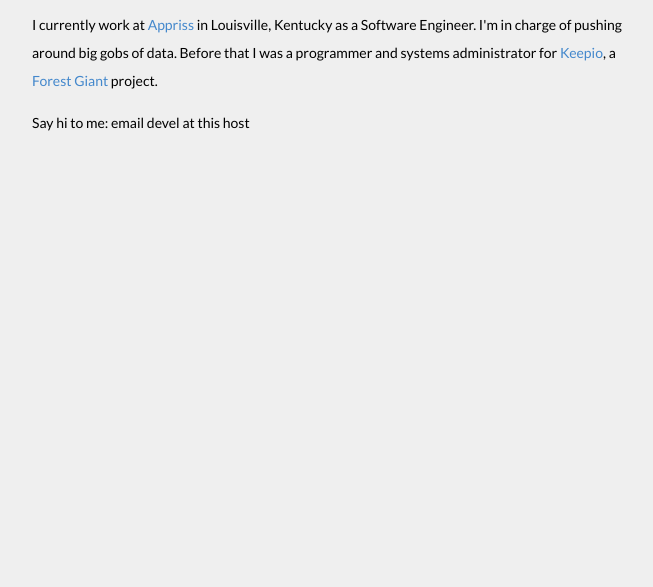
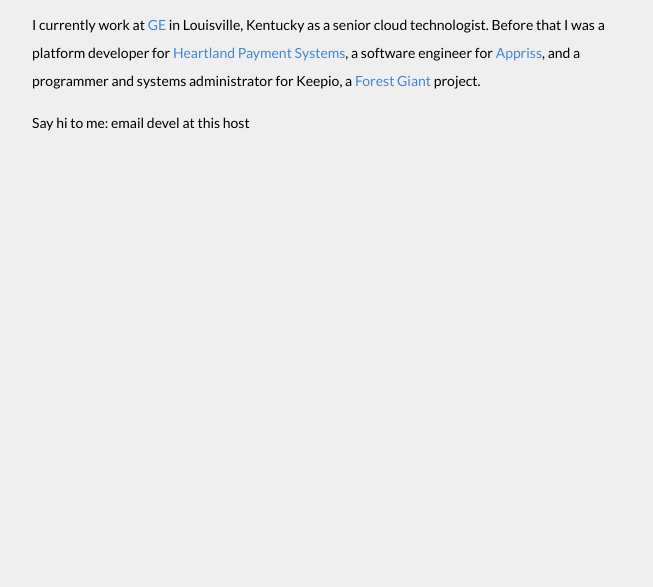
Before and after one commit to owen/owen.github.io, a plain HTML site: page index.html in a window 1280 px wide. Shown: the part 213-800 px from the top of the page, without its empty margins (80-733 px from the left). Drawn offline with Linux system fonts and the light colour scheme.

Commit message:
ge & hpy

```diff
--- a/index.html
+++ b/index.html
@@ -103,7 +103,7 @@
       <h1 itemprop="name">Owen Marshall</h1>
     </header>
     <article>
-      <p>I currently work at <a itemprop="affiliation" href="http://www.appriss.com/">Appriss</a> in <span itemprop="address" itemscope itemtype="http://data-vocabulary.org/Address"><span itemprop="locality">Louisville</span>, <span itemprop="region">Kentucky</span></span> as a <span itemprop="title">Software Engineer</span>. I'm in charge of pushing around big gobs of data. Before that I was a programmer and systems administrator for <a href="http://www.keepio.com/">Keepio</a>, a <a href="http://www.forestgiant.com/">Forest Giant</a> project.</p>
+      <p>I currently work at <a itemprop="affiliation" href="http://www.ge.com/">GE</a> in <span itemprop="address" itemscope itemtype="http://data-vocabulary.org/Address"><span itemprop="locality">Louisville</span>, <span itemprop="region">Kentucky</span></span> as a <span itemprop="title">senior cloud technologist</span>.  Before that I was a platform developer for <a href="http://www.heartlandpaymentsystems.com/">Heartland Payment Systems</a>, a software engineer for <a href="http://www.appriss.com/">Appriss</a>, and a programmer and systems administrator for Keepio, a <a href="http://www.forestgiant.com/">Forest Giant</a> project.</p>
       <p>Say hi to me: email devel at this host
     </article>
   </body>
```
